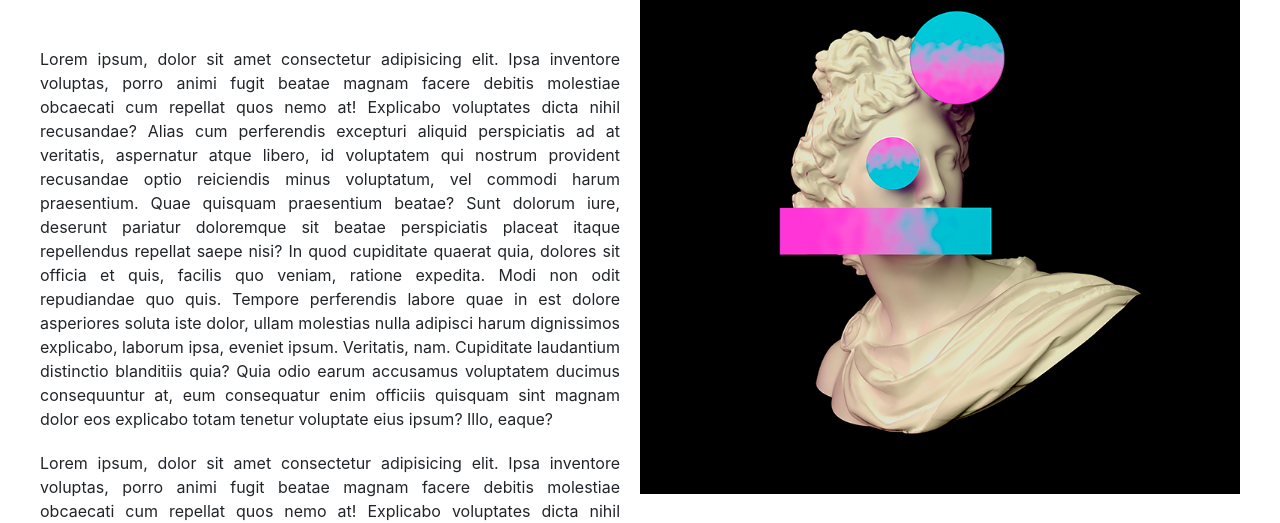
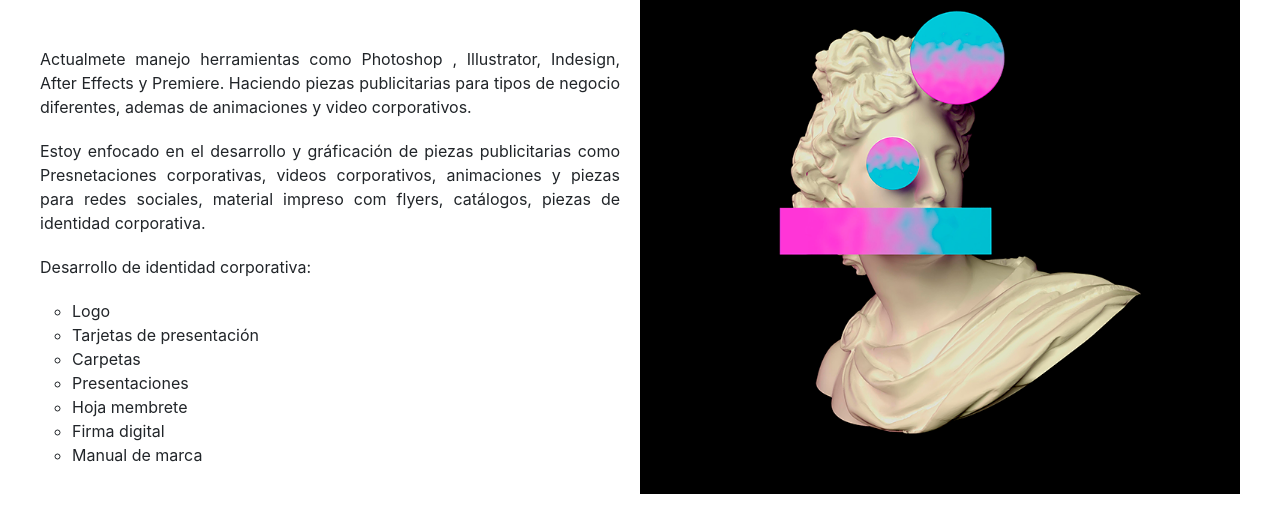
Before and after one commit to gionandez/gnndzcdrhs, a website: page pages/disenio.html in a window 1280 px wide. Shown: the part 433-956 px from the top of the page. Drawn offline with nearby package versions, Linux system fonts and the light colour scheme; a web font is replaced by a local one.

Commit message:
Cambio de textos lorem ipsum y ajuste de estilos slider

```diff
--- a/pages/disenio.html
+++ b/pages/disenio.html
@@ -51,13 +51,18 @@
         <section class="content">
             <div class="item-content">
                 <h2>Diseño Web</h2>
-                <p>Lorem ipsum, dolor sit amet consectetur adipisicing elit. Ipsa inventore voluptas, porro animi fugit beatae magnam facere debitis molestiae obcaecati cum repellat quos nemo at! Explicabo voluptates dicta nihil recusandae?
-            Alias cum perferendis excepturi aliquid perspiciatis ad at veritatis, aspernatur atque libero, id voluptatem qui nostrum provident recusandae optio reiciendis minus voluptatum, vel commodi harum praesentium. Quae quisquam praesentium beatae?
-            Sunt dolorum iure, deserunt pariatur doloremque sit beatae perspiciatis placeat itaque repellendus repellat saepe nisi? In quod cupiditate quaerat quia, dolores sit officia et quis, facilis quo veniam, ratione expedita.
-            Modi non odit repudiandae quo quis. Tempore perferendis labore quae in est dolore asperiores soluta iste dolor, ullam molestias nulla adipisci harum dignissimos explicabo, laborum ipsa, eveniet ipsum. Veritatis, nam.
-            Cupiditate laudantium distinctio blanditiis quia? Quia odio earum accusamus voluptatem ducimus consequuntur at, eum consequatur enim officiis quisquam sint magnam dolor eos explicabo totam tenetur voluptate eius ipsum? Illo, eaque?</p>
-            <p>Lorem ipsum, dolor sit amet consectetur adipisicing elit. Ipsa inventore voluptas, porro animi fugit beatae magnam facere debitis molestiae obcaecati cum repellat quos nemo at! Explicabo voluptates dicta nihil recusandae?
-                Alias cum perferendis excepturi aliquid perspiciatis ad at veritatis, aspernatur atque libero, id voluptatem qui nostrum provident.</p>
+                <p>Actualmete manejo herramientas como Photoshop , Illustrator, Indesign, After Effects y Premiere. Haciendo piezas publicitarias para tipos de negocio diferentes, ademas de animaciones y video corporativos.</p>
+            <p>Estoy enfocado en el desarrollo y gráficación de piezas publicitarias como Presnetaciones corporativas, videos corporativos, animaciones y piezas para redes sociales, material impreso com flyers, catálogos, piezas de identidad corporativa.</p>
+            <p>Desarrollo de identidad corporativa:</p>
+            <ul class="list-disenio">
+                <li>Logo</li>
+                <li>Tarjetas de presentación</li>
+                <li>Carpetas</li>
+                <li>Presentaciones</li>
+                <li>Hoja membrete</li>
+                <li>Firma digital</li>
+                <li>Manual de marca</li>
+            </ul>
             </div>
             <div class="item-content">
                 <img src="../images/img-disenio.png" class="img-fluid" alt="Diseño Gráfico">
--- a/scss/base/_mediaquerys.scss
+++ b/scss/base/_mediaquerys.scss
@@ -48,6 +48,13 @@
     .galeria{
         grid-template-columns: 1fr;
     }
+    .slider{
+        .text-slider{
+            h2{
+                padding: 0px 10px;
+            }
+        }
+    }
 }
 
 @media screen and (max-width: 992) {
--- a/scss/components/_main.scss
+++ b/scss/components/_main.scss
@@ -49,6 +49,7 @@
             margin-top: 30px;
             font-weight: 700;
             transition: 1s;
+            text-decoration:none;
             &:hover{
                 background: $color-secundario;
                 color: #000000;
@@ -233,3 +234,6 @@ main{
     gap:1em;
     padding: 20px;
 }
+.list-disenio{
+    list-style-type: circle;
+}
```
Also changed, not shown: pages/illustracion.html (+3 -7 lines), pages/quiensoy.html (+2 -6 lines), pages/web.html (+2 -10 lines), css/styles.css.
